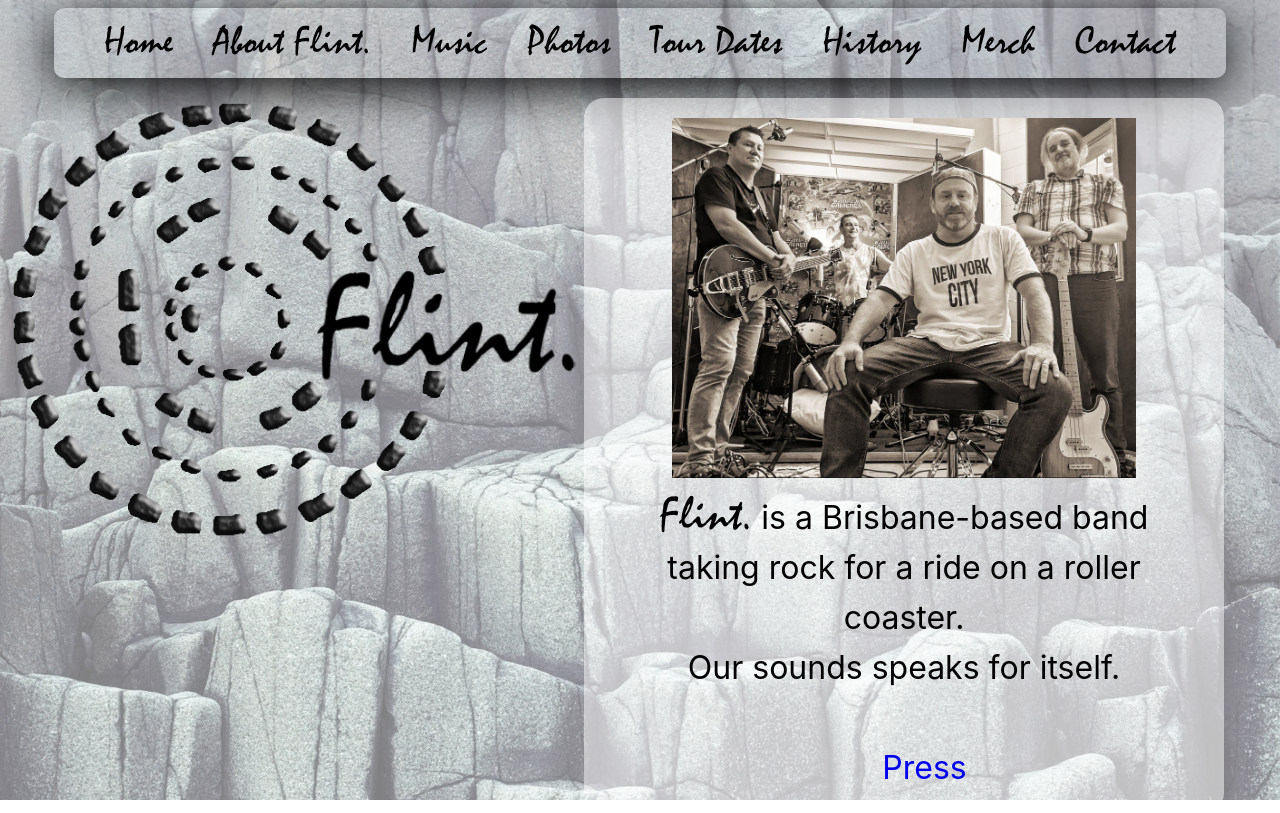
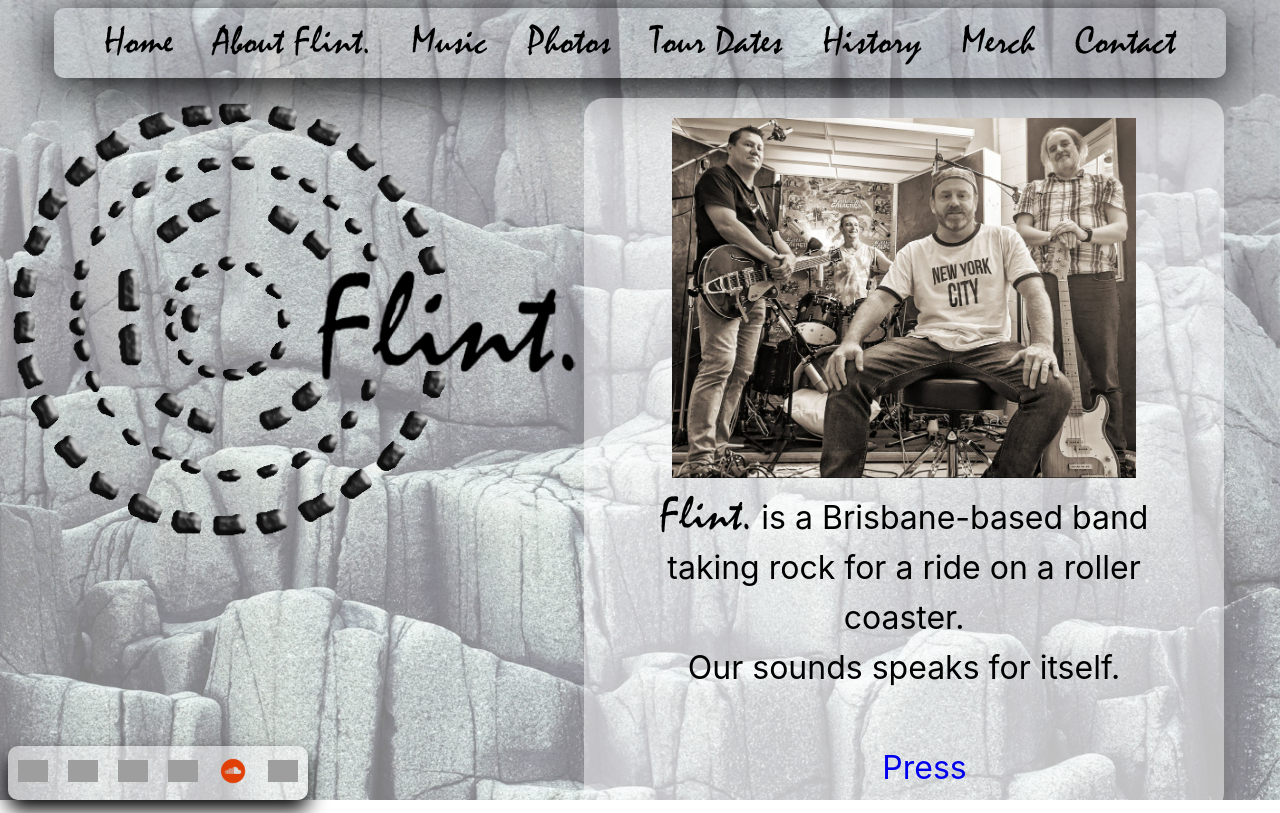
Before and after one commit to andrebonizi/flintband, a Svelte app: page / in a window 1280 px wide. Built offline with nearby package versions, Linux system fonts and the light colour scheme; grey boxes are pictures that could not be loaded; some icons are missing; a web font is replaced by a local one.

Commit message:
social links and footer

```diff
--- a/src/App.svelte
+++ b/src/App.svelte
@@ -2,6 +2,7 @@
 	import Background from './components/Background.svelte';
 	import Logo from './components/Logo.svelte';
 	import Navbar from './components/Nav.svelte';
+	import Footer from './components/Footer.svelte';
 	import { Router } from "svelte-routing";
 	import Routes from './components/Routes.svelte';
 
@@ -40,7 +41,7 @@
 		</div>
 	{/if}
 </Router>
-
+<Footer />
 </div>
 <style>
 	.row{
--- a/src/components/Footer.svelte
+++ b/src/components/Footer.svelte
@@ -1,15 +1,48 @@
 <script>
     let socialNets = [
-        { title:"Facebook", link:""},
-        { title:"Email", link:""},
-        { title:"Youtube", link:""},
-        { title:"Soundcloud", link:""},
-        { title:"Instagram", link:""},
-        { title:"Web", link:""},
-
+        { title:"Facebook", link:"https://www.facebook.com/brisbanebandflint", icon:"facebook.png"},
+        { title:"Instagram", link:"https://instagram.com/flintbrisbane/", icon:"instagram.png"},
+        { title:"Twitter", link:"https://twitter.com/BandFlint", icon:"twitter.png"},
+        { title:"Bandcamp", link:"https://flintbrisbane.bandcamp.com/", icon:"bandcamp.png"},
+        { title:"Soundcloud", link:"https://soundcloud.com/flint-band/", icon:"soundcloud.png"},
+        { title:"Linktree", link:"https://linktr.ee/flintbrisbane", icon:"linktree.png"},
     ]
 </script>
 
-<div>
-    Footer
+<div class="container">
+    <div class="icon-group">
+        {#each socialNets as social }
+            <a href="{social.link}" target="_blank">
+                <img class="icon" src="image/icons/{social.icon}" alt="{social.title}"/>
+            </a>
+        {/each}
+    </div>
 </div>
+
+
+<style>
+    .container{
+        display: flex;
+        justify-content: flex-start;
+    }
+    .icon-group{
+        box-shadow: 0px 10px 20px black;
+        background-color: rgba(255,255,255,.5);
+        border-radius: 10px;
+        position: fixed;
+        bottom: 0;
+        width: fit-content;
+        display: flex;
+        justify-content: center;
+        align-items: center;
+    }
+    .icon{
+        width: 30px;
+        padding: 10px;
+    }
+    @media screen and (max-width: 400px){
+        .container{
+            justify-content: center;
+        }
+    }
+</style>
--- a/src/pages/Home.svelte
+++ b/src/pages/Home.svelte
@@ -11,7 +11,7 @@
         <br>
         Our sounds speaks for itself.
         <br><br>
-        <a href="docs/press_june_2021.pdf" target="_blank" >
+        <a href="docs/press_july_2021.pdf" target="_blank" >
             <Icon data={faNewspaper} scale={3} pulse></Icon>
             Press
         </a>
--- a/src/pages/Music.svelte
+++ b/src/pages/Music.svelte
@@ -12,37 +12,34 @@
         <div class="single">
             <img src="image/covers/embers.png" alt="embers album cover" />
             <div class="links">
-                <img class="icon" src="image/icons/youtube.png" alt="youtube icon" />
-                <img class="icon" src="image/icons/spotify.png" alt="spotify icon" />
-                <img class="icon" src="image/icons/soundcloud.png" alt="soundcloud icon" />
+                <a href="https://flintbrisbane.bandcamp.com/album/follow-the-embers-ep">
+                    <img class="icon" src="image/icons/bandcamp_extended.png" alt="bandcamp icon" />
+                </a>
+                <a href="https://soundcloud.com/flint-band/sets/flint-follow-the-embers/s-5F0R4u8VlnH">
+                    <img class="icon" src="image/icons/soundcloud_extended.png" alt="soundcloud icon" />
+                </a>
+            </div>
+            <div>
+                Follow the Embers is Flint.’s first
+                EP, out late July this year.
+            </div>
+        </div>
+        <div class="single">
+            <img src="image/covers/colours.png" alt="colours album cover" />
+            <div class="links">
+                <a href="https://flintbrisbane.bandcamp.com/track/colours">
+                    <img class="icon" src="image/icons/bandcamp_extended.png" alt="bandcamp icon" />
+                </a>
+                <a href="https://soundcloud.com/flint-band/colours/s-ndR82NmrAr3 ">
+                    <img class="icon" src="image/icons/soundcloud_extended.png" alt="soundcloud icon" />
+                </a>
             </div>
             <div>
                 Colours begins with a sparkley guitar
                 to ease into the mood, lifts your
                 spirit in the chorus, and finishes big
-                when
-                <div class="highlight">
-                    All The Colours
-                    Blend Into One.
-                </div>
+                when All The Colours Blend Into One.
             </div>
-        </div>
-        <div class="single">
-            <img src="image/covers/colours.png" alt="colours album cover" />
-            <div class="links">
-                <a href=""><img class="icon" src="image/icons/youtube.png" alt="youtube icon" /></a>
-                <a href=""><img class="icon" src="image/icons/spotify.png" alt="spotify icon" /></a>
-                <a href=""><img class="icon" src="image/icons/soundcloud.png" alt="soundcloud icon" /></a>
-            </div>
-            <div>
-                Follow the Embers is
-                <div class="highlight">
-                    Flint.’s
-                </div>
-                first
-                EP, out late July this year.
-            </div>
-
         </div>
     </div>
 </div>
@@ -71,6 +68,7 @@
     .icon{
         width: 50px;
         margin: 10px;
+        border-radius: 5px;
     }
     div.highlight{
         display: inline;
@@ -78,6 +76,7 @@
     }
     .links{
         display: flex;
+        flex-direction: row;
         justify-content: center;
         align-content: center;
     }
```
